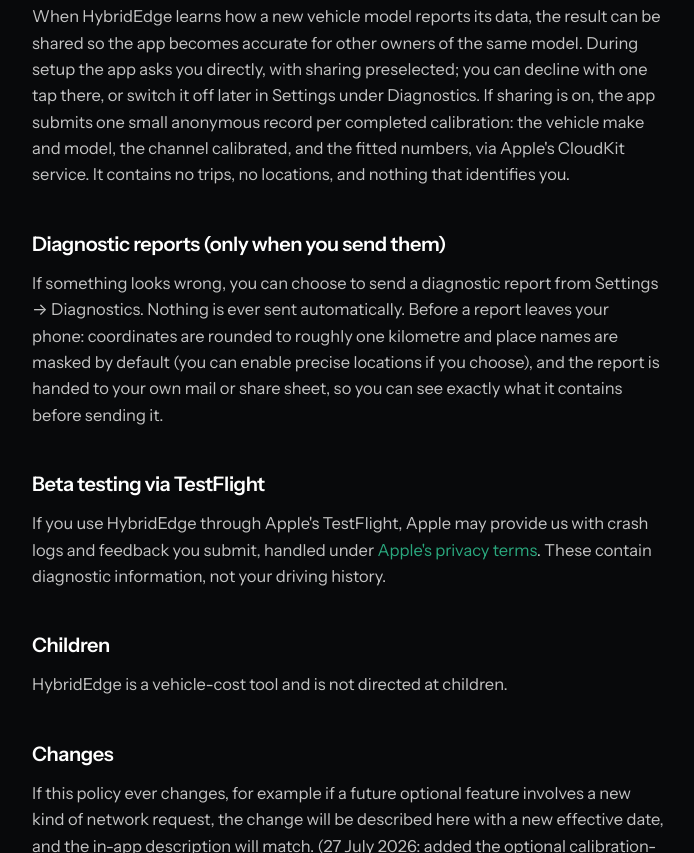
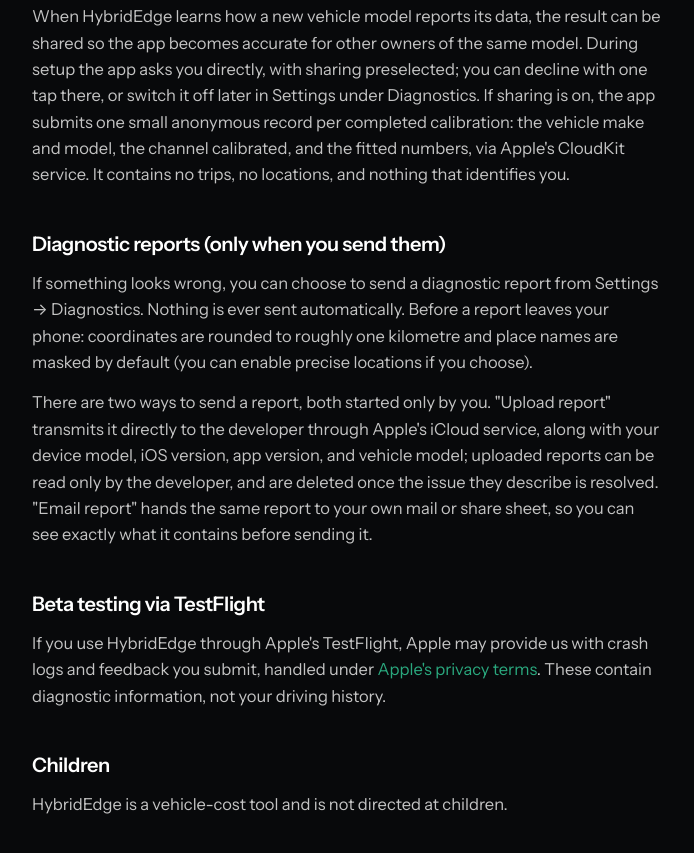
Before and after one commit to danpatmore/hybridedge-website, a plain HTML site: page privacy.html in a window 1280 px wide. Shown: the part 1456-2309 px from the top of the page, without its empty margins (292-986 px from the left). Drawn offline with Linux system fonts and the light colour scheme.

Commit message:
Privacy policy: one-tap diagnostic upload via iCloud (build 75)
Describes the new Upload report path honestly: user-initiated only,
transmitted via Apple's iCloud, carries device/OS/app/vehicle
metadata, readable only by the developer, deleted once resolved.
Email path wording retained. Effective date bumped to 14 Aug 2026.

```diff
--- a/privacy.html
+++ b/privacy.html
@@ -28,7 +28,7 @@
 
 <main class="measure">
 <h1>Privacy Policy</h1>
-<p class="updated">HybridEdge for iOS · Effective 7 August 2026</p>
+<p class="updated">HybridEdge for iOS · Effective 14 August 2026</p>
 
 <div class="summary">
   The short version: HybridEdge has no accounts, no analytics, no ads, and no
@@ -88,9 +88,14 @@ identifies you.</p>
 <p>If something looks wrong, you can choose to send a diagnostic report from
 Settings → Diagnostics. Nothing is ever sent automatically. Before a report
 leaves your phone: coordinates are rounded to roughly one kilometre and place
-names are masked by default (you can enable precise locations if you choose),
-and the report is handed to your own mail or share sheet, so you can see
-exactly what it contains before sending it.</p>
+names are masked by default (you can enable precise locations if you choose).</p>
+<p>There are two ways to send a report, both started only by you. "Upload
+report" transmits it directly to the developer through Apple's iCloud
+service, along with your device model, iOS version, app version, and
+vehicle model; uploaded reports can be read only by the developer, and are
+deleted once the issue they describe is resolved. "Email report" hands the
+same report to your own mail or share sheet, so you can see exactly what it
+contains before sending it.</p>
 
 <h2>Beta testing via TestFlight</h2>
 <p>If you use HybridEdge through Apple's TestFlight, Apple may provide us
```
